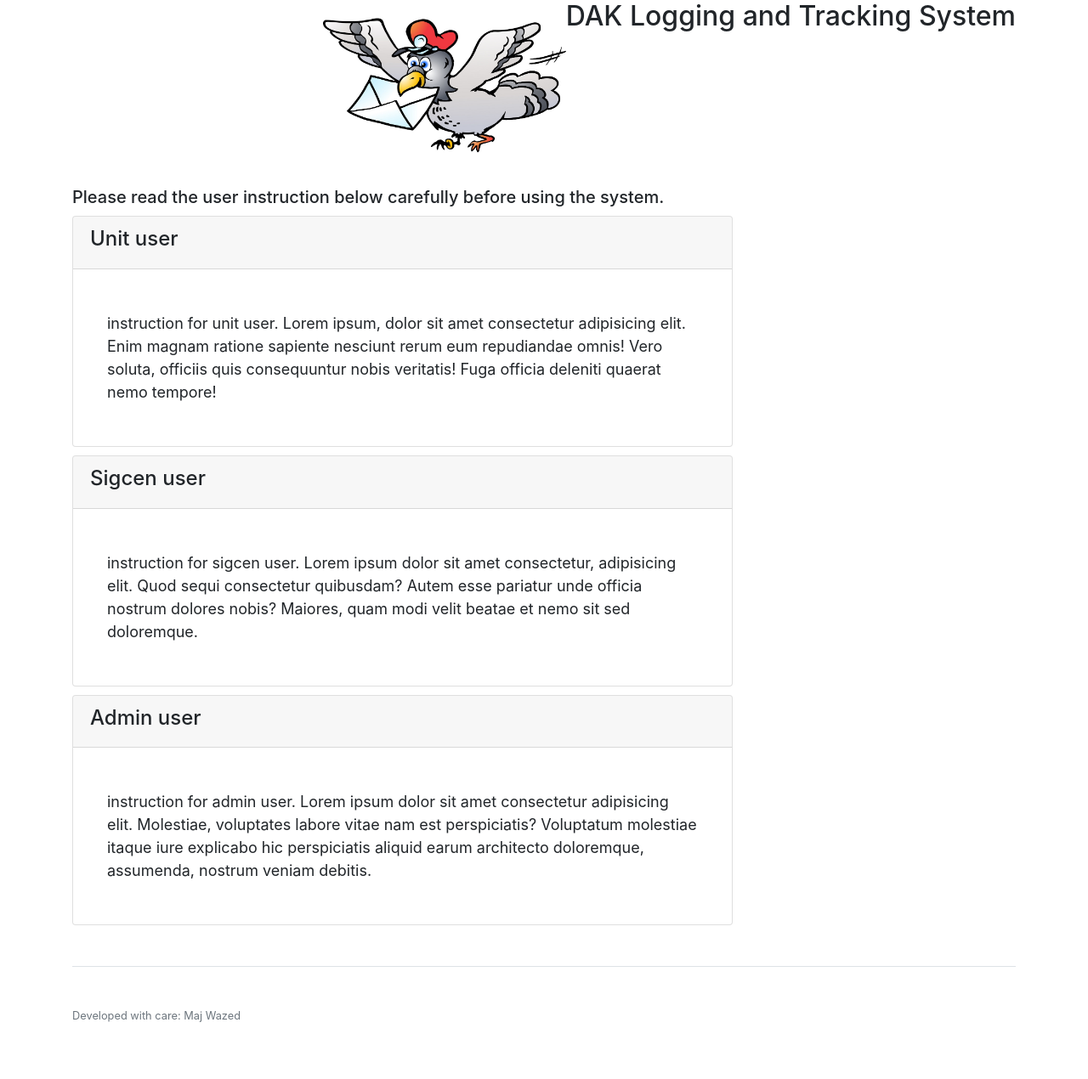
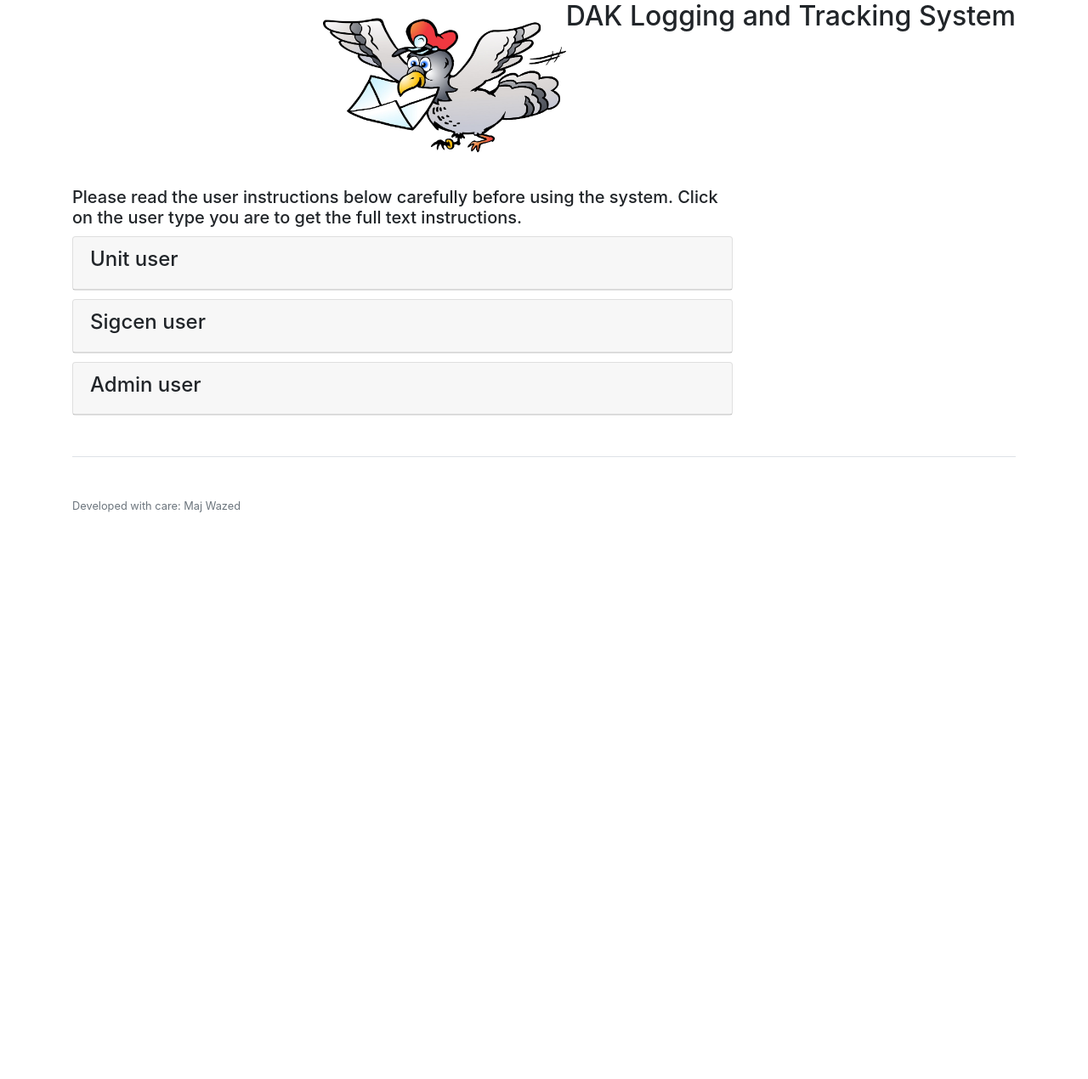
Before and after one commit to mdwazed/sigcen, a Django app: page / in a window 1280 px wide. Shown: the part 160-1430 px from the top of the page at 85% size. After the commit the page ends 763 px from the top, so only its background shows below. Run offline with Django 3.2, Linux system fonts and the light colour scheme; some libraries are stand-ins or nearby versions.

Commit message:
accordion added in home page instr

```diff
--- a/stp/tsp/transit_slip/templates/transit_slip/home.html
+++ b/stp/tsp/transit_slip/templates/transit_slip/home.html
@@ -12,26 +12,32 @@
         </div>
     </div>
     <div>
-        <h5>Please read the user instruction below carefully before using the system.</h5>
+        <div>
+            <h5 class="instr">
+                Please read the user instructions below carefully before using the system.
+                Click on the user type you are to get the full text instructions.
+            </h5>
+        </div>
+
         <div class="card instr">
-            <div class="card-header">
+            <div class="card-header" data-toggle="collapse" data-target="#unit-user-instr">
                 <h4>Unit user</h4>
             </div>
-            <div class="card-body">
+            <div class="card-body collapse" id="unit-user-instr">
                 <div class="instr-text">
-                    instruction for unit user. Lorem ipsum, dolor sit amet consectetur adipisicing elit. Enim magnam ratione
+                    বাংলা বর্ণমালা instruction for unit user. Lorem ipsum, dolor sit amet consectetur adipisicing elit. Enim magnam ratione
                     sapiente nesciunt rerum eum repudiandae omnis! Vero soluta, officiis quis consequuntur nobis veritatis! Fuga
                     officia deleniti quaerat nemo tempore!
                 </div>
             </div>
         </div>
         <div class="card instr">
-            <div class="card-header">
+            <div class="card-header"  data-toggle="collapse" data-target="#sigcen-user-instr">
                 <h4>Sigcen user</h4>
             </div>
-            <div class="card-body">
+            <div class="card-body collapse" id="sigcen-user-instr">
                 <div class="instr-text">
-                    instruction for sigcen user. Lorem ipsum dolor sit amet consectetur, adipisicing elit. Quod sequi consectetur
+                    বাংলা বর্ণমালা instruction for sigcen user. Lorem ipsum dolor sit amet consectetur, adipisicing elit. Quod sequi consectetur
                     quibusdam? Autem esse pariatur unde officia nostrum dolores nobis? Maiores, quam modi velit beatae et nemo sit
                     sed doloremque.
                 </div>
@@ -39,12 +45,12 @@
             </div>
         </div>
         <div class="card instr">
-            <div class="card-header">
+            <div class="card-header"  data-toggle="collapse" data-target="#admin-user-instr">
                 <h4>Admin user</h4>
             </div>
-            <div class="card-body">
+            <div class="card-body collapse" id="admin-user-instr">
                 <div class="instr-text">
-                    instruction for admin user. Lorem ipsum dolor sit amet consectetur adipisicing elit. Molestiae, voluptates
+                    বাংলা বর্ণমালা instruction for admin user. Lorem ipsum dolor sit amet consectetur adipisicing elit. Molestiae, voluptates
                     labore vitae nam est perspiciatis? Voluptatum molestiae itaque iure explicabo hic perspiciatis aliquid earum
                     architecto doloremque, assumenda, nostrum veniam debitis.
                 </div>
```
